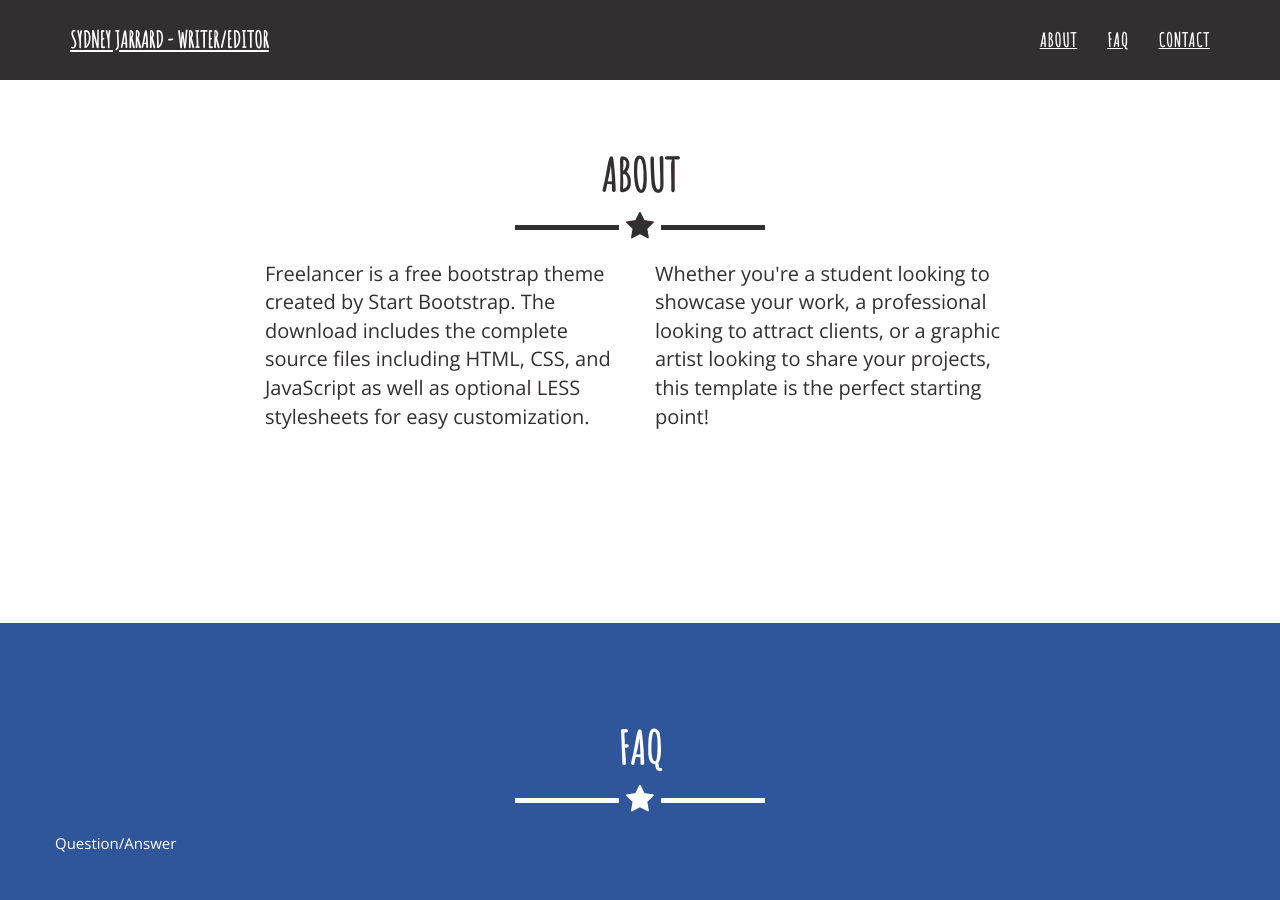
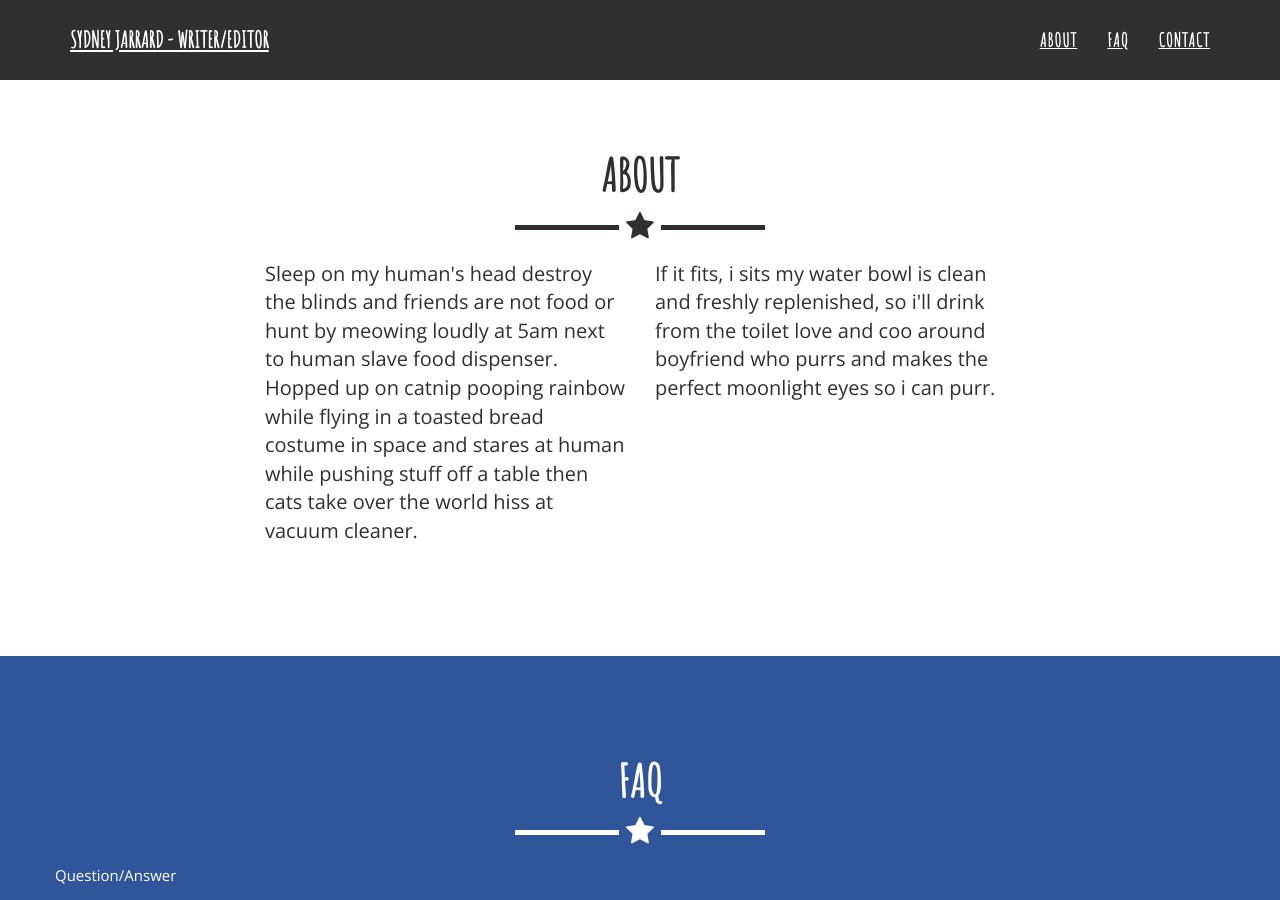
Before and after one commit to sydneyjarrard/sydneyjarrard.github.io, a Jekyll site: the page built from index.html, in a window 1280 px wide and 900 px high, scrolled down 769 px. Built offline with Jekyll 4.4.1, drawn with Linux system fonts in a browser that asks for light colours.

Commit message:
replaced with cat ipsum text

```diff
--- a/_includes/about.html
+++ b/_includes/about.html
@@ -9,16 +9,12 @@
             </div>
             <div class="row">
                 <div class="col-lg-4 col-lg-offset-2">
-                    <p>Freelancer is a free bootstrap theme created by Start Bootstrap. The download includes the complete source files including HTML, CSS, and JavaScript as well as optional LESS stylesheets for easy customization.</p>
+                    <p>Sleep on my human's head destroy the blinds and friends are not food or hunt by meowing loudly at 5am next to human slave food dispenser. Hopped up on catnip pooping rainbow while flying in a toasted bread costume in space and stares at human while pushing stuff off a table then cats take over the world hiss at vacuum cleaner.</p>
                 </div>
                 <div class="col-lg-4">
-                    <p>Whether you're a student looking to showcase your work, a professional looking to attract clients, or a graphic artist looking to share your projects, this template is the perfect starting point! </p>
+                    <p>If it fits, i sits my water bowl is clean and freshly replenished, so i'll drink from the toilet love and coo around boyfriend who purrs and makes the perfect moonlight eyes so i can purr.</p>
                 </div>
-                <div class="col-lg-8 col-lg-offset-2 text-center">
-                    <a href="#" class="btn btn-lg btn-outline">
-                        <i class="fa fa-download"></i> Download Theme
-                    </a>
-                </div>
+
             </div>
         </div>
     </section>
```
